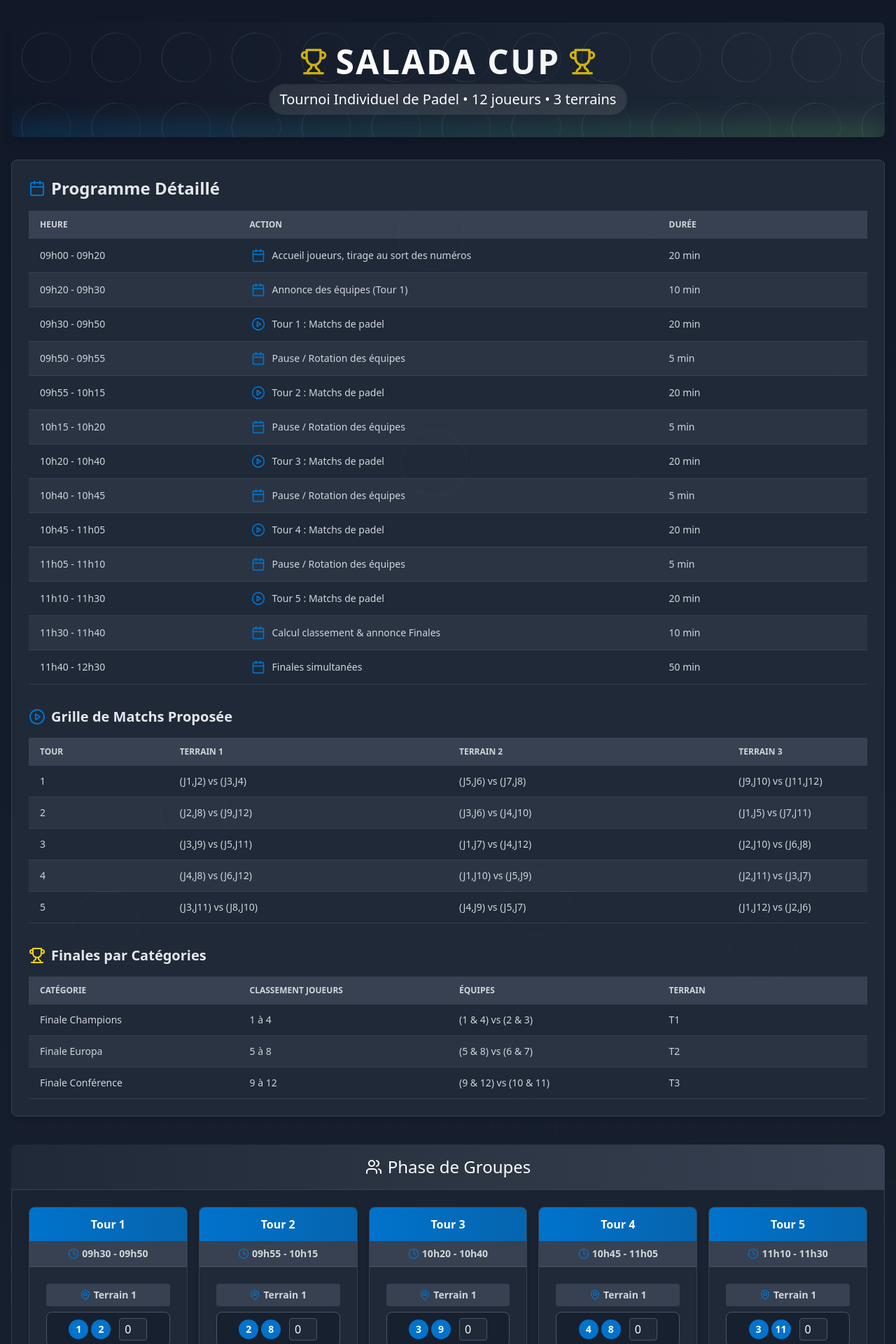
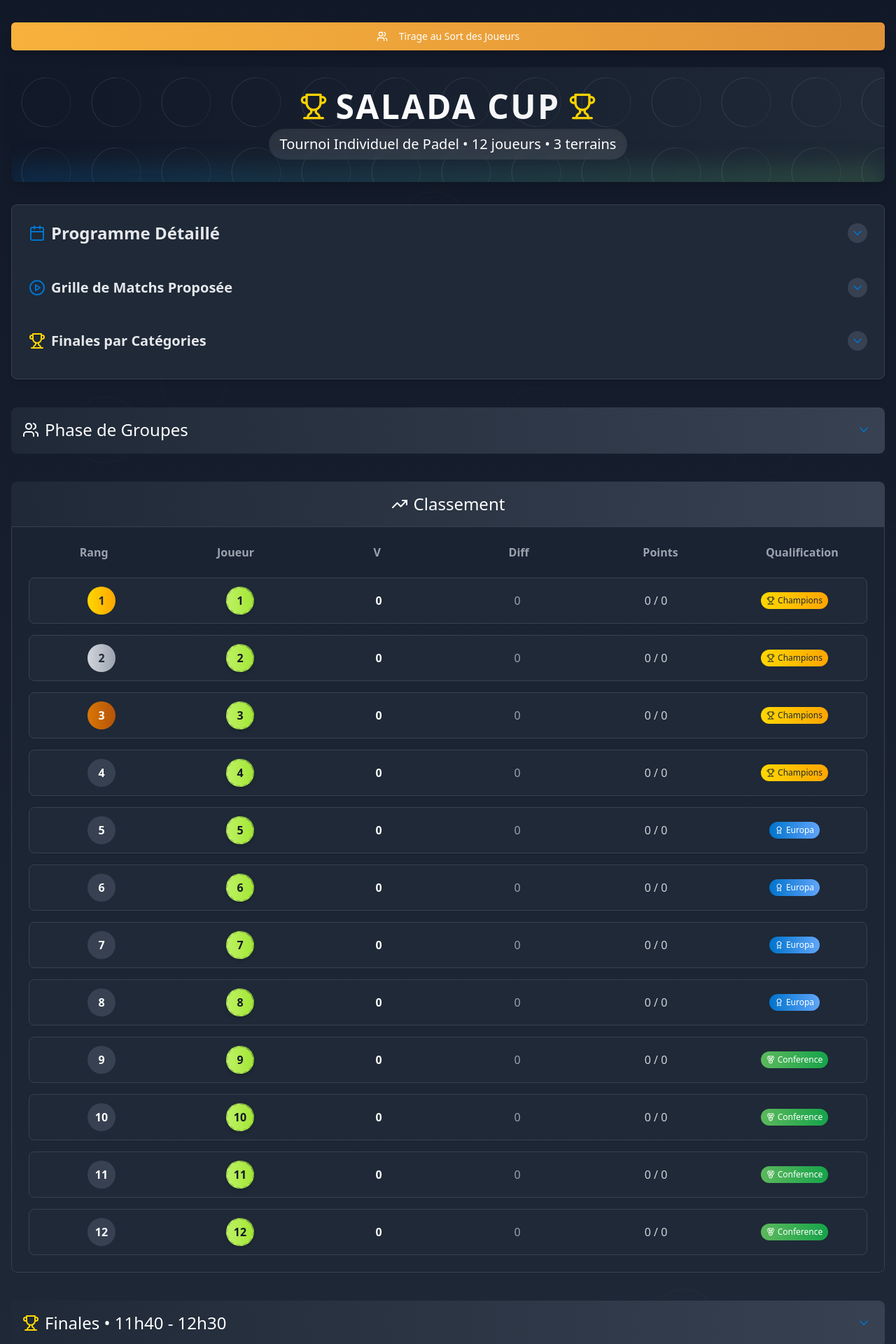
Before and after one commit to JulAius/salada-padeltune, a React (Vite) app: page / in a window 1280 px wide. Shown: the top 1920 px of the page at 70% size. Built offline with nearby package versions, Linux system fonts and the light colour scheme.

Commit message:
Improve tournament index page
Improves the visual presentation of the tournament index page.
Adds collapsible sections for detailed program and match grid.
Moves the draw button to the top.

```diff
--- a/src/components/FinalsSection.tsx
+++ b/src/components/FinalsSection.tsx
@@ -2,13 +2,13 @@
 import React, { useState } from 'react';
 import FinalCard from './FinalCard';
 import { finals } from '../data/tournamentData';
-import { Trophy, Users } from 'lucide-react';
+import { Trophy, ChevronDown, ChevronUp } from 'lucide-react';
 import PodiumSection from './PodiumSection';
-import { Link } from 'react-router-dom';
-import { Button } from './ui/button';
+import { Collapsible, CollapsibleContent, CollapsibleTrigger } from './ui/collapsible';
 
 const FinalsSection: React.FC = () => {
   const [refreshKey, setRefreshKey] = useState(0);
+  const [isOpen, setIsOpen] = useState(false);
 
   const handleResultUpdate = () => {
     setRefreshKey(prev => prev + 1);
@@ -16,25 +16,34 @@ const FinalsSection: React.FC = () => {
 
   return (
     <div className="mb-10">
-      <div className="mb-6">
-        <Link to="/tirage">
-          <Button variant="outline" className="w-full bg-gradient-to-r from-amber-500/80 to-amber-600/80 text-white hover:from-amber-500 hover:to-amber-600 border-none">
-            <Users className="mr-2 h-4 w-4" />
-            Tirage au Sort des Joueurs
-          </Button>
-        </Link>
-      </div>
-
       <div className="transform transition-all duration-500 hover:shadow-xl rounded-lg overflow-hidden mb-8">
-        <div className="bg-gradient-to-r from-gray-800 to-gray-700 text-white p-4 text-center text-2xl rounded-t-lg flex items-center justify-center gap-2">
+        <Collapsible open={isOpen} onOpenChange={setIsOpen}>
+          <div className="bg-gradient-to-r from-gray-800 to-gray-700 text-white p-4 rounded-t-lg">
+            <CollapsibleTrigger className="w-full">
+              <div className="flex items-center justify-between cursor-pointer group">
+                <div className="text-center text-2xl flex items-center justify-center gap-2 group-hover:text-padel-blue transition-colors">
                   <Trophy className="h-6 w-6 text-padel-gold" />
                   <span>Finales • 11h40 - 12h30</span>
                 </div>
+                <div className="bg-gray-700 rounded-full p-1 group-hover:bg-padel-blue/20 transition-colors">
+                  {isOpen ? (
+                    <ChevronUp className="text-padel-blue h-5 w-5" />
+                  ) : (
+                    <ChevronDown className="text-padel-blue h-5 w-5" />
+                  )}
+                </div>
+              </div>
+            </CollapsibleTrigger>
+          </div>
+
+          <CollapsibleContent className="animate-accordion-down">
             <div className="grid grid-cols-1 md:grid-cols-3 gap-6 bg-gray-800/50 p-8 rounded-b-lg border border-gray-700">
               {finals.map((final, index) => (
                 <FinalCard key={`${index}-${refreshKey}`} final={final} onResultUpdate={handleResultUpdate} />
               ))}
             </div>
+          </CollapsibleContent>
+        </Collapsible>
       </div>
 
       <PodiumSection key={refreshKey} />
--- a/src/components/PhaseGrid.tsx
+++ b/src/components/PhaseGrid.tsx
@@ -2,10 +2,12 @@
 import React, { useState } from 'react';
 import SessionBlock from './SessionBlock';
 import { sessions, updatePlayerRankings } from '../data/tournamentData';
-import { Users } from 'lucide-react';
+import { Users, ChevronDown, ChevronUp } from 'lucide-react';
+import { Collapsible, CollapsibleContent, CollapsibleTrigger } from './ui/collapsible';
 
 const PhaseGrid: React.FC = () => {
   const [refreshKey, setRefreshKey] = useState(0);
+  const [isOpen, setIsOpen] = useState(false);
 
   // Function to trigger refresh of components that use player rankings
   const handleResultUpdate = () => {
@@ -15,15 +17,33 @@ const PhaseGrid: React.FC = () => {
 
   return (
     <div className="mb-10 transform transition-all duration-500 hover:shadow-xl rounded-lg overflow-hidden">
-      <div className="bg-gradient-to-r from-gray-800 to-gray-700 text-white p-4 text-center text-2xl rounded-t-lg flex items-center justify-center gap-2">
+      <Collapsible open={isOpen} onOpenChange={setIsOpen}>
+        <div className="bg-gradient-to-r from-gray-800 to-gray-700 text-white p-4 rounded-t-lg">
+          <CollapsibleTrigger className="w-full">
+            <div className="flex items-center justify-between cursor-pointer group">
+              <div className="text-center text-2xl flex items-center justify-center gap-2 group-hover:text-padel-blue transition-colors">
                 <Users className="h-6 w-6" />
                 <span>Phase de Groupes</span>
               </div>
+              <div className="bg-gray-700 rounded-full p-1 group-hover:bg-padel-blue/20 transition-colors">
+                {isOpen ? (
+                  <ChevronUp className="text-padel-blue h-5 w-5" />
+                ) : (
+                  <ChevronDown className="text-padel-blue h-5 w-5" />
+                )}
+              </div>
+            </div>
+          </CollapsibleTrigger>
+        </div>
+
+        <CollapsibleContent className="animate-accordion-down">
           <div className="grid grid-cols-1 md:grid-cols-2 lg:grid-cols-5 gap-4 bg-gray-800/50 p-6 rounded-b-lg border border-gray-700">
             {sessions.map((session) => (
               <SessionBlock key={`${session.id}-${refreshKey}`} session={session} onResultUpdate={handleResultUpdate} />
             ))}
           </div>
+        </CollapsibleContent>
+      </Collapsible>
     </div>
   );
 };
--- a/src/components/Timeline.tsx
+++ b/src/components/Timeline.tsx
@@ -1,9 +1,14 @@
 
-import React from 'react';
-import { Calendar, Users, Flag, Award, ClipboardList, PlayCircle, Coffee, Trophy } from 'lucide-react';
+import React, { useState } from 'react';
+import { Calendar, Users, Flag, Award, ClipboardList, PlayCircle, Coffee, Trophy, ChevronDown, ChevronUp } from 'lucide-react';
 import { timelineSteps } from '../data/tournamentData';
+import { Collapsible, CollapsibleContent, CollapsibleTrigger } from './ui/collapsible';
 
 const Timeline: React.FC = () => {
+  const [isTimelineOpen, setIsTimelineOpen] = useState(false);
+  const [isMatchGridOpen, setIsMatchGridOpen] = useState(false);
+  const [isFinalsOpen, setIsFinalsOpen] = useState(false);
+
   // Map des icônes pour chaque étape de la timeline
   const getIconForStep = (label: string) => {
     const iconMap: Record<string, JSX.Element> = {
@@ -39,12 +44,25 @@ const Timeline: React.FC = () => {
   ];
 
   return (
-    <div className="mb-10 bg-gray-800 p-6 rounded-lg shadow-md border border-gray-700">
-      <h2 className="text-2xl font-bold mb-4 text-gray-200 flex items-center">
+    <div className="mb-10 bg-gray-800 p-6 rounded-lg shadow-md border border-gray-700 transform transition-all duration-500 hover:shadow-xl">
+      <Collapsible open={isTimelineOpen} onOpenChange={setIsTimelineOpen}>
+        <CollapsibleTrigger className="w-full">
+          <div className="flex items-center justify-between cursor-pointer pb-4 group">
+            <h2 className="text-2xl font-bold text-gray-200 flex items-center group-hover:text-padel-blue transition-colors">
               <Calendar className="mr-2 text-padel-blue" />
               Programme Détaillé
             </h2>
+            <div className="bg-gray-700 rounded-full p-1 group-hover:bg-padel-blue/20 transition-colors">
+              {isTimelineOpen ? (
+                <ChevronUp className="text-padel-blue h-5 w-5" />
+              ) : (
+                <ChevronDown className="text-padel-blue h-5 w-5" />
+              )}
+            </div>
+          </div>
+        </CollapsibleTrigger>
 
+        <CollapsibleContent className="animate-accordion-down">
           <div className="overflow-x-auto">
             <table className="w-full text-sm text-left text-gray-300">
               <thead className="text-xs uppercase bg-gray-700 text-gray-300">
@@ -73,13 +91,28 @@ const Timeline: React.FC = () => {
               </tbody>
             </table>
           </div>
+        </CollapsibleContent>
+      </Collapsible>
 
       <div className="mt-8">
-        <h3 className="text-xl font-bold mb-4 text-gray-200 flex items-center">
+        <Collapsible open={isMatchGridOpen} onOpenChange={setIsMatchGridOpen}>
+          <CollapsibleTrigger className="w-full">
+            <div className="flex items-center justify-between cursor-pointer pb-4 group">
+              <h3 className="text-xl font-bold text-gray-200 flex items-center group-hover:text-padel-blue transition-colors">
                 <PlayCircle className="mr-2 text-padel-blue" />
                 Grille de Matchs Proposée
               </h3>
+              <div className="bg-gray-700 rounded-full p-1 group-hover:bg-padel-blue/20 transition-colors">
+                {isMatchGridOpen ? (
+                  <ChevronUp className="text-padel-blue h-5 w-5" />
+                ) : (
+                  <ChevronDown className="text-padel-blue h-5 w-5" />
+                )}
+              </div>
+            </div>
+          </CollapsibleTrigger>
 
+          <CollapsibleContent className="animate-accordion-down">
             <div className="overflow-x-auto">
               <table className="w-full text-sm text-left text-gray-300">
                 <thead className="text-xs uppercase bg-gray-700 text-gray-300">
@@ -124,13 +157,28 @@ const Timeline: React.FC = () => {
                 </tbody>
               </table>
             </div>
+          </CollapsibleContent>
+        </Collapsible>
 
         <div className="mt-8">
-          <h3 className="text-xl font-bold mb-4 text-gray-200 flex items-center">
+          <Collapsible open={isFinalsOpen} onOpenChange={setIsFinalsOpen}>
+            <CollapsibleTrigger className="w-full">
+              <div className="flex items-center justify-between cursor-pointer pb-4 group">
+                <h3 className="text-xl font-bold text-gray-200 flex items-center group-hover:text-padel-blue transition-colors">
                   <Trophy className="mr-2 text-padel-gold" />
                   Finales par Catégories
                 </h3>
+                <div className="bg-gray-700 rounded-full p-1 group-hover:bg-padel-blue/20 transition-colors">
+                  {isFinalsOpen ? (
+                    <ChevronUp className="text-padel-blue h-5 w-5" />
+                  ) : (
+                    <ChevronDown className="text-padel-blue h-5 w-5" />
+                  )}
+                </div>
+              </div>
+            </CollapsibleTrigger>
 
+            <CollapsibleContent className="animate-accordion-down">
               <div className="overflow-x-auto">
                 <table className="w-full text-sm text-left text-gray-300">
                   <thead className="text-xs uppercase bg-gray-700 text-gray-300">
@@ -163,6 +211,8 @@ const Timeline: React.FC = () => {
                   </tbody>
                 </table>
               </div>
+            </CollapsibleContent>
+          </Collapsible>
         </div>
       </div>
     </div>
--- a/src/pages/CreateTournamentPage.tsx
+++ b/src/pages/CreateTournamentPage.tsx
@@ -7,26 +7,32 @@ import { Button } from '../components/ui/button';
 
 const CreateTournamentPage: React.FC = () => {
   return (
-    <div className="min-h-screen bg-gray-900 p-6">
+    <div className="min-h-screen bg-gradient-to-b from-gray-900 via-gray-800 to-gray-900 p-6">
       <div className="max-w-7xl mx-auto">
         <div className="mb-8">
           <Link to="/tournaments">
-            <Button variant="ghost" className="text-gray-400 hover:text-white">
-              <ArrowLeft className="mr-2 h-4 w-4" />
+            <Button variant="ghost" className="text-gray-400 hover:text-white group transition-all">
+              <ArrowLeft className="mr-2 h-4 w-4 group-hover:translate-x-[-3px] transition-transform" />
               Retour aux tournois
             </Button>
           </Link>
         </div>
 
-        <div className="mb-8 text-center">
-          <div className="inline-block p-3 rounded-full bg-padel-blue/10 mb-4">
-            <Trophy className="h-8 w-8 text-padel-blue" />
+        <div className="mb-12 text-center">
+          <div className="inline-block p-4 rounded-full bg-gradient-to-br from-padel-blue to-padel-blue/60 mb-5 shadow-lg shadow-padel-blue/20">
+            <Trophy className="h-9 w-9 text-white" />
           </div>
-          <h1 className="text-3xl font-bold text-white">Créer un Nouveau Tournoi</h1>
-          <p className="text-gray-400 mt-2">Remplissez les informations pour démarrer votre tournoi de padel</p>
+          <h1 className="text-4xl font-bold text-white mb-3 bg-clip-text text-transparent bg-gradient-to-r from-white via-white to-gray-300">
+            Créer un Nouveau Tournoi
+          </h1>
+          <p className="text-gray-400 mt-2 max-w-xl mx-auto">
+            Remplissez les informations ci-dessous pour configurer votre tournoi de padel. Vous pourrez ensuite inviter les joueurs.
+          </p>
         </div>
 
-        <TournamentForm />
+        <div className="bg-gray-800/50 rounded-xl border border-gray-700 shadow-xl p-6 md:p-8 backdrop-blur-sm">
+          <TournamentForm />
+        </div>
       </div>
     </div>
   );
--- a/src/pages/DrawPage.tsx
+++ b/src/pages/DrawPage.tsx
@@ -10,31 +10,33 @@ const DrawPage: React.FC = () => {
   const [playersRegistered, setPlayersRegistered] = useState(false);
 
   return (
-    <div className="min-h-screen bg-gradient-to-b from-gray-900 to-gray-800 text-white">
+    <div className="min-h-screen bg-gradient-to-b from-gray-900 via-gray-800 to-gray-900 text-white">
       <div className="max-w-7xl mx-auto px-4 py-8">
-        <Link to="/" className="inline-flex items-center text-blue-400 hover:text-blue-300 mb-6">
-          <ArrowLeft className="mr-2 h-4 w-4" />
+        <Link to="/" className="inline-flex items-center text-blue-400 hover:text-blue-300 mb-6 group transition-all">
+          <ArrowLeft className="mr-2 h-4 w-4 group-hover:translate-x-[-3px] transition-transform" />
           Retour au Tournoi
         </Link>
 
-        <div className="bg-gray-800 rounded-lg p-6 shadow-lg border border-gray-700 mb-8">
-          <h1 className="text-2xl font-bold mb-4 flex items-center gap-2">
-            <Dices className="text-padel-blue h-6 w-6" />
+        <div className="bg-gray-800/80 rounded-xl p-8 shadow-2xl border border-gray-700 mb-8 backdrop-blur-sm">
+          <h1 className="text-3xl font-bold mb-6 flex items-center gap-3 bg-clip-text text-transparent bg-gradient-to-r from-white via-white to-gray-300">
+            <div className="inline-block p-2 rounded-lg bg-gradient-to-br from-amber-500 to-amber-600 shadow-lg">
+              <Dices className="text-white h-7 w-7" />
+            </div>
             Tirage au Sort des Joueurs
           </h1>
 
-          <div className="mb-6">
-            <p className="text-gray-300 mb-4">
+          <div className="mb-8">
+            <p className="text-gray-300 mb-6 leading-relaxed">
               Cette page permet d'enregistrer les 12 joueurs du tournoi et d'effectuer un tirage au sort
               pour attribuer aléatoirement les numéros de 1 à 12 à chaque joueur.
             </p>
 
-            <div className="bg-amber-800/30 border border-amber-700/50 rounded-lg p-4 text-amber-300 mb-6">
-              <h3 className="font-bold flex items-center gap-2 mb-2">
+            <div className="bg-amber-900/30 border border-amber-700/50 rounded-lg p-5 text-amber-200 mb-8 shadow-inner">
+              <h3 className="font-bold flex items-center gap-2 mb-3 text-amber-100">
                 <Users className="h-5 w-5" />
                 Instructions:
               </h3>
-              <ol className="list-decimal list-inside space-y-2">
+              <ol className="list-decimal list-inside space-y-3 ml-1">
                 <li>Cliquez sur le bouton "Inscription des Joueurs"</li>
                 <li>Saisissez les noms des 12 participants</li>
                 <li>Cliquez sur "Tirage au Sort des Numéros" pour attribuer aléatoirement les numéros</li>
@@ -42,21 +44,23 @@ const DrawPage: React.FC = () => {
               </ol>
             </div>
 
-            <div className="mb-6">
+            <div className="mb-6 transform transition-all duration-300 hover:scale-[1.01]">
               <PlayerRegistration onPlayersRegistered={() => setPlayersRegistered(true)} />
             </div>
           </div>
 
           {playersRegistered && (
-            <div className="mt-6 bg-gray-700 rounded-lg p-4">
-              <h2 className="text-xl font-bold mb-4">Résultats du Tirage au Sort</h2>
+            <div className="mt-8 bg-gray-700/70 rounded-lg p-6 border border-gray-600/50 shadow-lg">
+              <h2 className="text-2xl font-bold mb-6 text-center bg-clip-text text-transparent bg-gradient-to-r from-white via-white to-gray-300">
+                Résultats du Tirage au Sort
+              </h2>
               <div className="grid grid-cols-2 sm:grid-cols-3 md:grid-cols-4 gap-4">
                 {players.map((player) => (
                   <div
                     key={player.id}
-                    className="bg-gray-800 border border-gray-600 rounded-lg p-3 flex items-center space-x-3"
+                    className="bg-gray-800 border border-gray-600 rounded-lg p-4 flex items-center space-x-3 hover:border-padel-blue/50 transition-colors shadow-md hover:shadow-lg"
                   >
-                    <div className="bg-padel-blue text-white font-bold w-10 h-10 rounded-full flex items-center justify-center text-lg">
+                    <div className="bg-gradient-to-br from-padel-blue to-padel-blue/80 text-white font-bold w-10 h-10 rounded-full flex items-center justify-center text-lg shadow-md">
                       {player.tag}
                     </div>
                     <span className="font-medium">{player.name}</span>
@@ -64,9 +68,9 @@ const DrawPage: React.FC = () => {
                 ))}
               </div>
 
-              <div className="mt-6 flex justify-center">
+              <div className="mt-8 flex justify-center">
                 <Link to="/">
-                  <Button className="bg-padel-blue hover:bg-padel-blue/80 text-white">
+                  <Button className="bg-padel-blue hover:bg-padel-blue/80 text-white shadow-lg hover:shadow-padel-blue/20 transform transition-all duration-200 hover:-translate-y-1 py-6 px-8">
                     Commencer le Tournoi
                   </Button>
                 </Link>
--- a/src/pages/Index.tsx
+++ b/src/pages/Index.tsx
@@ -6,6 +6,9 @@ import PhaseGrid from '../components/PhaseGrid';
 import LeaderboardSection from '../components/LeaderboardSection';
 import FinalsSection from '../components/FinalsSection';
 import Footer from '../components/Footer';
+import { Link } from 'react-router-dom';
+import { Button } from '../components/ui/button';
+import { Users } from 'lucide-react';
 
 const Index: React.FC = () => {
   return (
@@ -25,6 +28,16 @@ const Index: React.FC = () => {
             ></div>
           ))}
         </div>
+
+        <div className="mb-6">
+          <Link to="/tirage">
+            <Button variant="outline" className="w-full bg-gradient-to-r from-amber-500/80 to-amber-600/80 text-white hover:from-amber-500 hover:to-amber-600 border-none shadow-lg hover:shadow-amber-500/20 transform transition-all duration-200 hover:-translate-y-1">
+              <Users className="mr-2 h-4 w-4" />
+              Tirage au Sort des Joueurs
+            </Button>
+          </Link>
+        </div>
+
         <TournamentHeader />
         <Timeline />
         <PhaseGrid />
--- a/src/pages/TournamentsPage.tsx
+++ b/src/pages/TournamentsPage.tsx
@@ -5,14 +5,18 @@ import { Trophy } from 'lucide-react';
 
 const TournamentsPage: React.FC = () => {
   return (
-    <div className="min-h-screen bg-gray-900 p-6">
+    <div className="min-h-screen bg-gradient-to-b from-gray-900 via-gray-800 to-gray-900 p-6">
       <div className="max-w-7xl mx-auto">
-        <div className="mb-8 text-center">
-          <div className="inline-block p-3 rounded-full bg-padel-blue/10 mb-4">
-            <Trophy className="h-8 w-8 text-padel-blue" />
+        <div className="mb-12 text-center">
+          <div className="inline-block p-4 rounded-full bg-gradient-to-br from-padel-blue to-padel-blue/60 mb-5 shadow-lg shadow-padel-blue/20">
+            <Trophy className="h-9 w-9 text-white" />
           </div>
-          <h1 className="text-3xl font-bold text-white">Gestion des Tournois de Padel</h1>
-          <p className="text-gray-400 mt-2">Créez et gérez vos tournois de padel facilement</p>
+          <h1 className="text-4xl font-bold text-white mb-3 bg-clip-text text-transparent bg-gradient-to-r from-white via-white to-gray-300">
+            Gestion des Tournois de Padel
+          </h1>
+          <p className="text-gray-400 mt-2 max-w-xl mx-auto">
+            Créez et gérez vos tournois de padel facilement. Un outil complet pour organiser des compétitions de padel.
+          </p>
         </div>
 
         <TournamentList />
```
Lines whose indentation alone changed are shown as unchanged.
